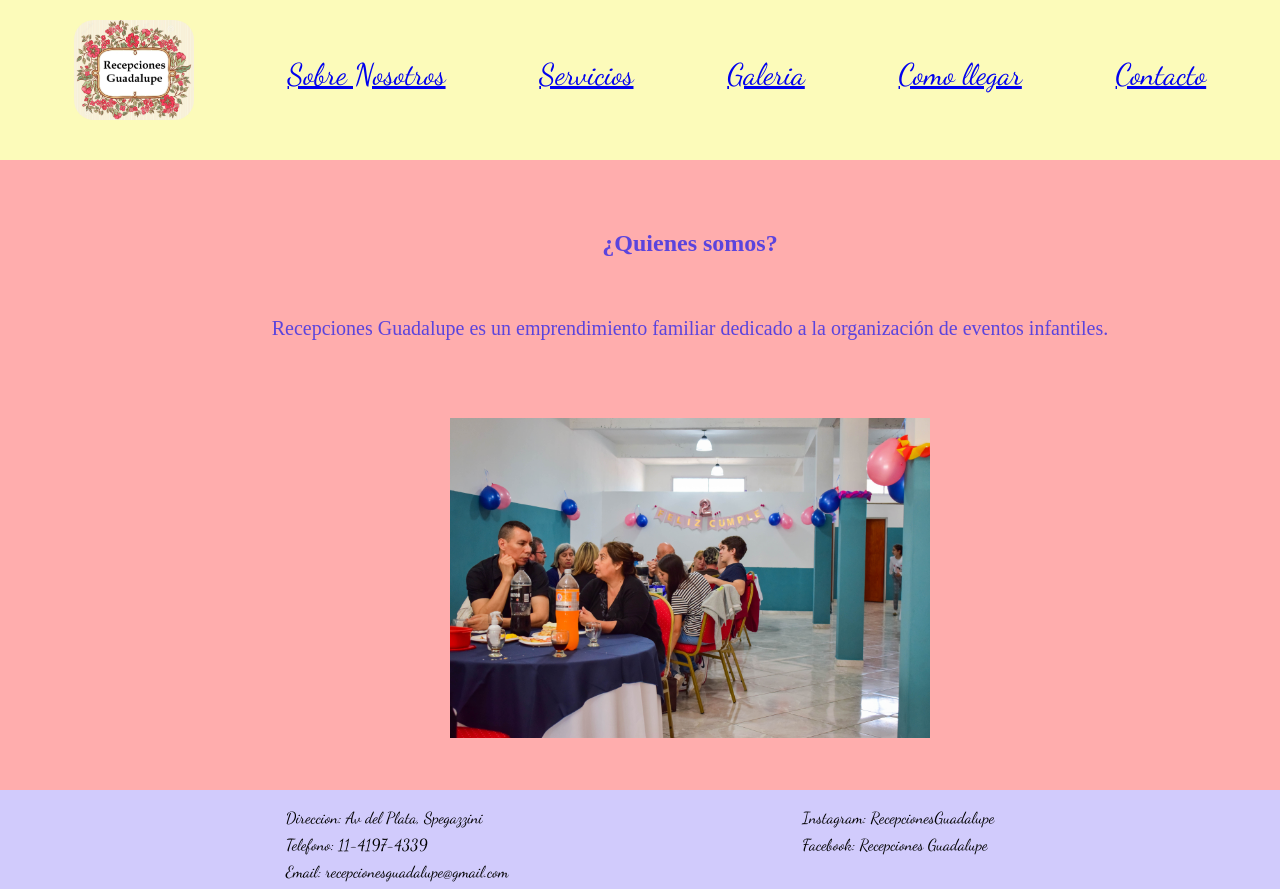
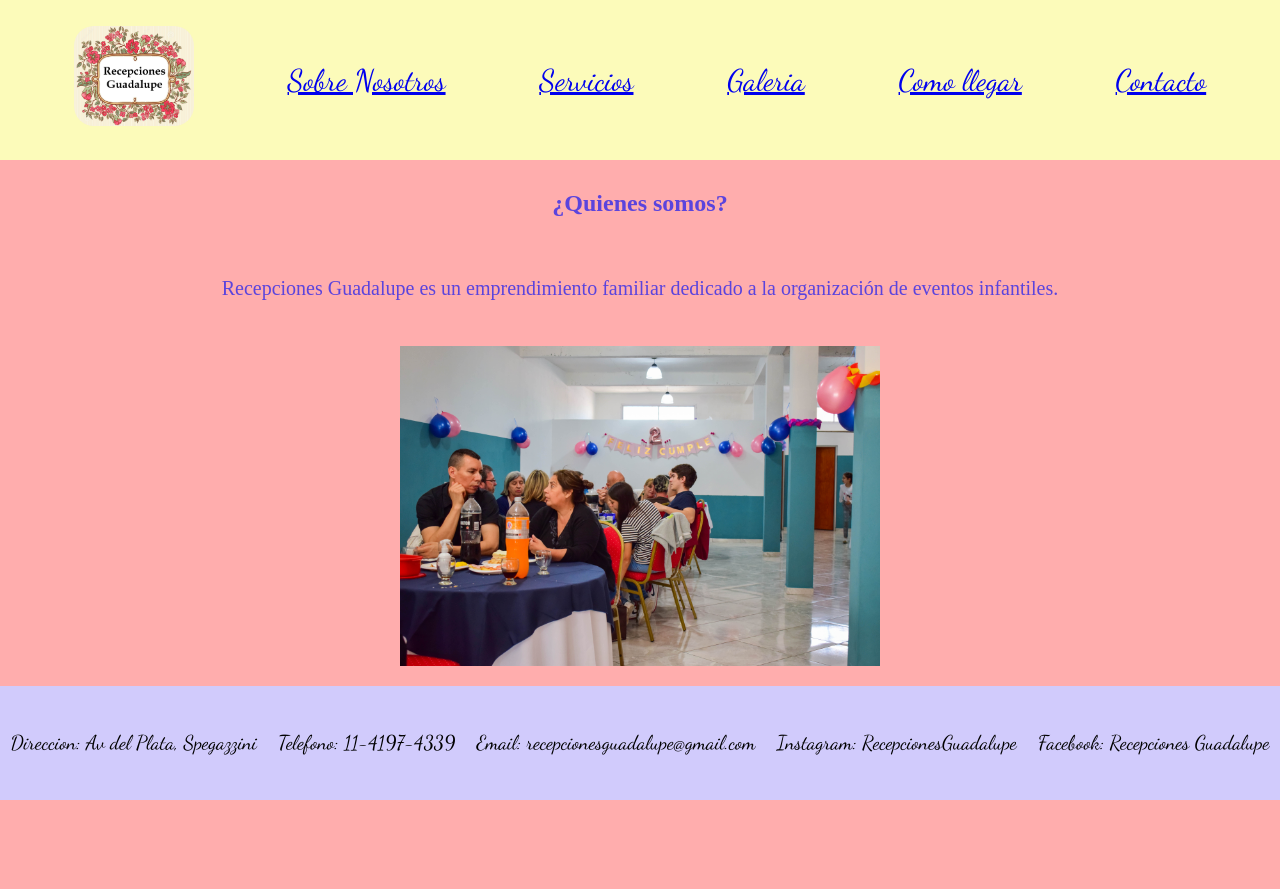
Before and after one commit to Gabrielasoria13/PreEntrega2Soria, a plain HTML site: page pages/sobrenosotros.html in a window 1280 px wide. After the commit the page ends 800 px from the top, so only its background shows below. Drawn offline with Linux system fonts and the light colour scheme.

Commit message:
modificacion con grid

```diff
--- a/css/estilos.css
+++ b/css/estilos.css
@@ -8,14 +8,28 @@ html{
 body{
     background-color: #FFADAD;
 }
-
+#grid_container{
+    display: grid;
+    grid-template-columns: 1fr;
+    grid-template-rows: 1fr 3fr 1fr;
+    grid-template-areas:
+    "header"
+    "main"
+    "footer";
+    height: 100vh;
+}
 header{
+    grid-area: header;
     background-color: #fcfbba;
-    position: fixed;
+    position: sticky;
     width: 100vw;
     height: 20vh;
     top: 0;
 }
+nav{
+    height: 100%;
+}
+
 /*barra de navegacion*/
 .navbar_ul{
     display: flex;
@@ -41,34 +55,16 @@ header{
     background-size: contain;
 }
 
-/* Footer*/
-footer{
-    font-family: 'Dancing Script', cursive;
-    font-size: 1,5rem;
-    display: inline block;
-    background-color: #d1cbfc;
-    background-position: bottom;
-    }
 
-.footer_ul {list-style-type: none;
-    display: flex;
-    justify-content: space-evenly;
-    padding-top: 10px;
-    text-align: center center;
-    height: 100%;
-    }
-.footer_ul_li{
-    margin: 0.5rem;
-}
 /*formato a la pagina de inicio*/
 
-.main_inicio{
-    height: 100vh;
-    width: 100vw;
+main{
+    grid-area: main;
+    height: 100%;
+    width: 100%;
     text-align: center;
-    padding-top: 200px;
+    margin-top: 0px;
 }
-
 .imagen_opaca{
     background-position: center center;
     height: 20rem;
@@ -79,22 +75,41 @@ footer{
 .imagen_opaca:hover{
     opacity: 1;
 }
-.main_inicio_titulo {color: rgb(91, 68, 221);
+.main_titulo {color: rgb(91, 68, 221);
 padding: 30px;
 text-align: center center;
 }
-.main_inicio_p {color: rgb(91, 68, 221);
+.main_p {color: rgb(91, 68, 221);
 font-size: 20px;
 padding: 30px;
 text-align: center center;
 }
+/* Footer*/
+footer{
+    grid-area: footer;
+    font-family: 'Dancing Script', cursive;
+    background-color: #d1cbfc;
+    background-position: bottom;
+    }
 
+.footer_ul {list-style-type: none;
+    display: flex;
+    justify-content: space-around;
+    align-items: center;
+    height: 100%;
+    width: 100%;
+
+    }
+.footer_ul_li{padding-top: 0,5rem;
+    margin: 0.5rem;
+    font-size: 20px;
+}
     /* section de Galeria*/
 .section_galeria{
     display: flex;
-    width: 100vw;
-    height: 100vh;
-    padding-top: 200px;
+    width: 100%;
+    height: 100%;
+    padding: 50px;
 }
 .section_galeria_img{
     width: 0px;
@@ -116,39 +131,16 @@ text-align: center center;
 /*main sobre nosotros*/
 .main_sn_img{
     width: 30rem;
-    padding: 3rem;
+    padding: 1rem;
 }
-.main_sn{
-    padding-top: 200px;
-    text-align: center;
-    margin-left: 100px;
-}
+
 /*main como llegar*/
-.main_comollegar{
-    padding-top: 200px;
-    text-align: center;
-    margin-left: 100px;
-}
 
 .main_comollegar_iframe{
     padding: 20px;
 }
-.main_comollegar_p{
-    color: rgb(91, 68, 221);
-    font-size: 20px;
-    padding: 30px;
-    text-align: center center;
-}
+
 /*main contacto*/
-.main_contacto{
-    height: 100vh;
-    width: 100vw;
-    text-align: center;
-    padding-top: 100px;
-}
-.main_contacto_titulo {color: rgb(91, 68, 221);
-    padding-top: 100px;
-    text-align: center center;}
 
 .container_formulario{
 display: flex;
@@ -157,10 +149,7 @@ justify-content: flex-start;
 align-items: baseline;
 margin: 20px;
 }
-.titulo_formulario{
-    padding: 2rem;
 
-}
 /*section servicios*/
 .section_servicios{
     display: flex;
--- a/pages/sobrenosotros.html
+++ b/pages/sobrenosotros.html
@@ -12,6 +12,7 @@
 </head>
 
 <body>
+    <div id="grid_container">
         <header>
             <nav>
                 <ul class="navbar_ul">
@@ -36,20 +37,17 @@
                 </ul>
             </nav>
         </header>
-
-    <main class="main_sn">
-    <h2 class="main_inicio_titulo">
+        <main>
+        <h2 class="main_titulo">
         ¿Quienes somos?
         </h2>
-    <p class="main_inicio_p">
+        <p class="main_p">
         Recepciones Guadalupe es un emprendimiento familiar dedicado a la organización de eventos infantiles.
         </p>
         <img src="../imagen/imagen salon.jpg" alt="salon" id="salon" class="main_sn_img">
         </main>
-
         <footer>
             <ul class="footer_ul">
-            <div class="info_umportante">
                 <li class="footer_ul_li">
                     Direccion: Av del Plata, Spegazzini
                 </li>
@@ -59,17 +57,15 @@
                 <li class="footer_ul_li">
                     Email: recepcionesguadalupe@gmail.com
                 </li>
-            </div>
-            <div class="redes_sociales">
                 <li class="footer_ul_li">
                     Instagram: RecepcionesGuadalupe
                 </li>
                 <li class="footer_ul_li">
                     Facebook: Recepciones Guadalupe
                 </li>
-            </div>
             </ul>
         </footer>
+    </div>
 </body>
 
 </html>
```
Also changed, not shown: index.html (+5 -10 lines), pages/comollegar.html (+5 -9 lines), pages/contacto.html (+6 -13 lines), pages/galeria.html (+4 -7 lines), pages/servicios.html (+4 -9 lines). Lines whose indentation alone changed are shown as unchanged.
